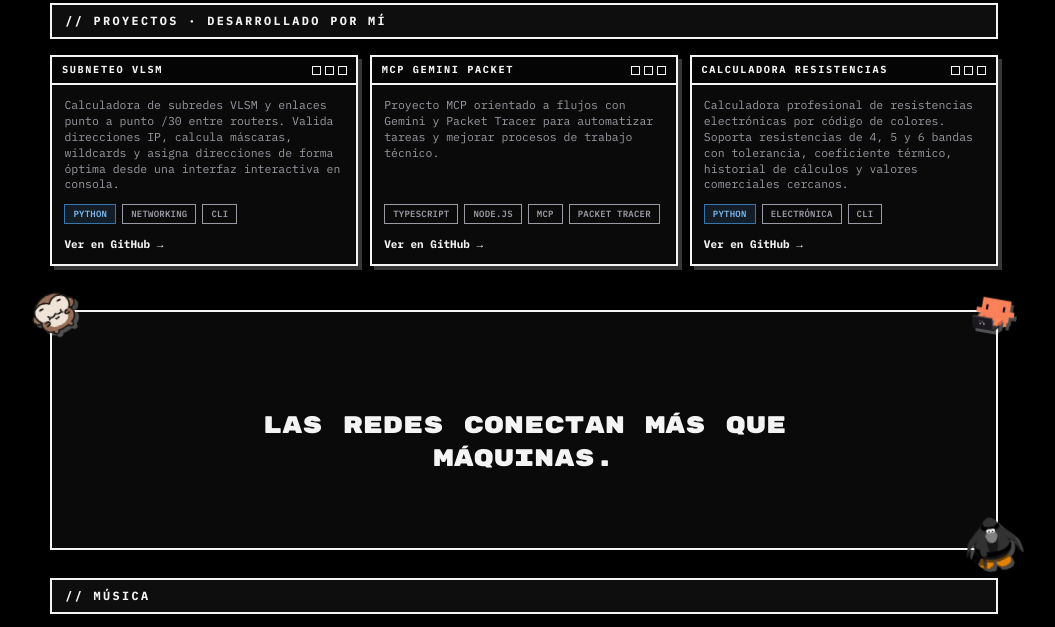
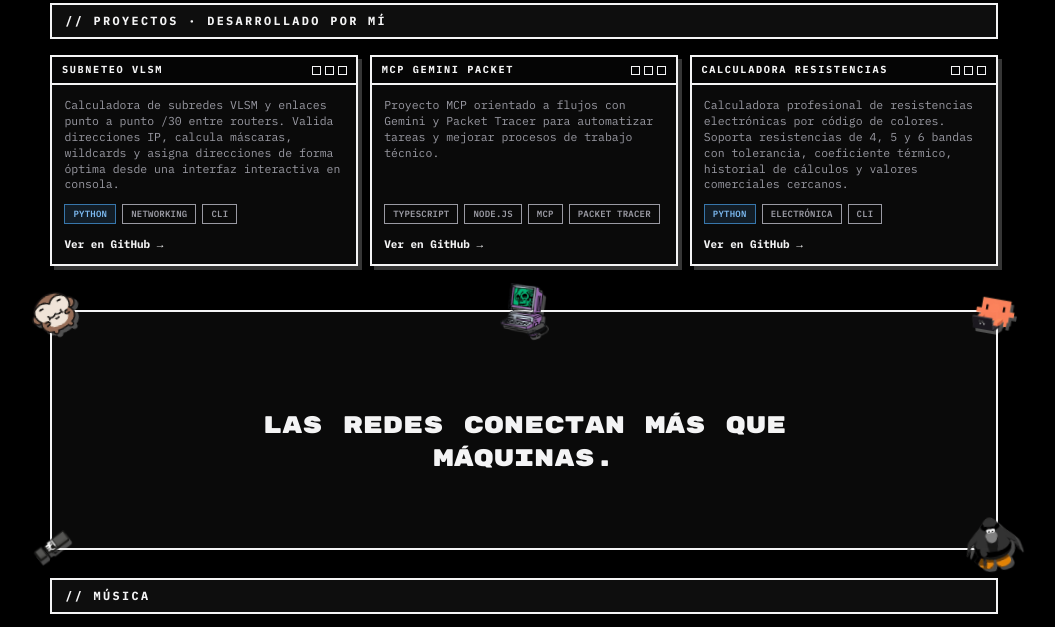
Before and after one commit to Yokonad/yokonad.github.io, an Astro site: page / in a window 1280 px wide. Shown: the part 3160-3787 px from the top of the page, without its empty margins (116-1171 px from the left). Built offline with nearby package versions, Linux system fonts and the light colour scheme; Astro itself is replaced by a stand-in of ours; no server answers.

Commit message:
Rodea la caja de la cita con 5 pines (agrega badusb e infected)

```diff
--- a/src/pages/index.astro
+++ b/src/pages/index.astro
@@ -511,6 +511,18 @@ const tagStyle = (t) => {
         loading="lazy"
         class="absolute -bottom-7 -right-7 sm:-bottom-8 sm:-right-8 z-20 w-[59px] h-[59px] sm:w-[68px] sm:h-[68px] object-contain rotate-[-8deg] drop-shadow-[3px_3px_0_rgba(244,244,245,0.3)] pointer-events-none"
       />
+      <img
+        src="/picture/badusb-pin.webp"
+        alt="BadUSB pin"
+        loading="lazy"
+        class="absolute -bottom-7 -left-7 sm:-bottom-8 sm:-left-8 z-20 w-[59px] h-[59px] sm:w-[68px] sm:h-[68px] object-contain rotate-[8deg] drop-shadow-[3px_3px_0_rgba(244,244,245,0.3)] pointer-events-none"
+      />
+      <img
+        src="/picture/infected-pin.webp"
+        alt="Infected pin"
+        loading="lazy"
+        class="absolute -top-8 sm:-top-9 left-1/2 -translate-x-1/2 z-20 w-[59px] h-[59px] sm:w-[68px] sm:h-[68px] object-contain rotate-[4deg] drop-shadow-[3px_3px_0_rgba(244,244,245,0.3)] pointer-events-none"
+      />
       <div class="pt-6 h-[180px] flex items-center justify-center text-center overflow-hidden">
         <p id="cita-frase" class="display text-[16px] sm:text-[24px] uppercase leading-snug text-[var(--ink)] max-w-xl"></p>
       </div>
```
Also changed, not shown: public/picture/badusb-pin.webp (added), public/picture/infected-pin.webp (added).
